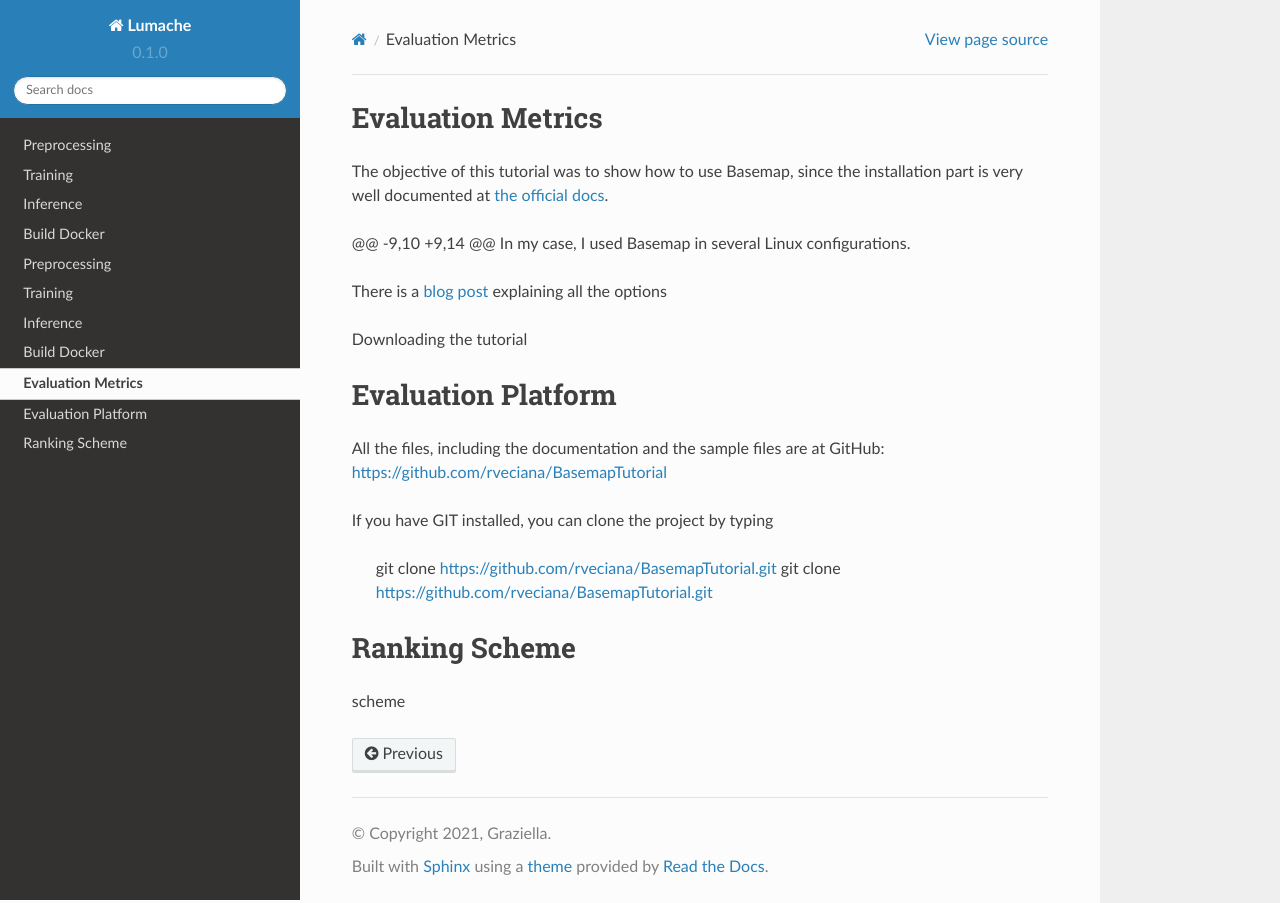
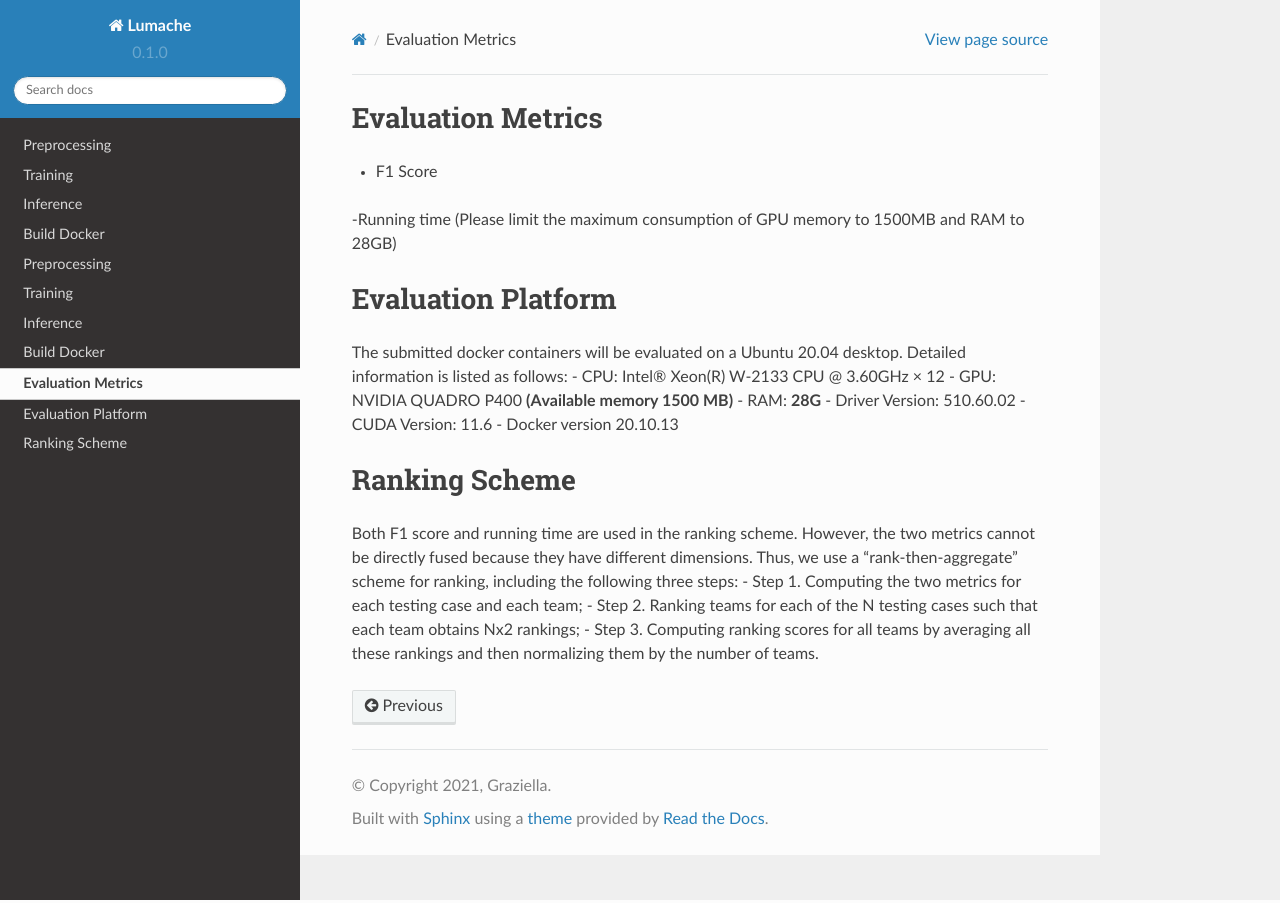
Before and after one commit to SongGu/NeurIPS-CellSeg-tutorial, a Sphinx documentation site: the page built from docs/source/test.rst, in a window 1280 px wide. Built offline with Sphinx 7.4.7 and the Read the Docs theme 2.0.0, drawn with Linux system fonts in a browser that asks for light colours; pages that are not in the unit, such as notebooks, are missing from menus.

Commit message:
Update test.rst

```diff
--- a/docs/source/test.rst
+++ b/docs/source/test.rst
@@ -1,23 +1,23 @@
 Evaluation Metrics
 =============
-The objective of this tutorial was to show how to use Basemap, since the installation part is very well documented at `the official docs <http://matplotlib.org/basemap/users/installing.html>`_.
+- F1 Score
+-Running time (Please limit the maximum consumption of GPU memory to 1500MB and RAM to 28GB)
 
-@@ -9,10 +9,14 @@ In my case, I used Basemap in several Linux configurations.
-
-There is a `blog post <http://peak5390.wordpress.com/2012/12/08/matplotlib-basemap-tutorial-installing-matplotlib-and-basemap/>`_ explaining all the options
-
-Downloading the tutorial
 
 Evaluation Platform
 =============
-All the files, including the documentation and the sample files are at GitHub: https://github.com/rveciana/BasemapTutorial
-
-If you have GIT installed, you can clone the project by typing
-
-	git clone https://github.com/rveciana/BasemapTutorial.git
-	git clone https://github.com/rveciana/BasemapTutorial.git
+The submitted docker containers will be evaluated on a Ubuntu 20.04 desktop. Detailed information is listed as follows:
+- CPU: Intel® Xeon(R) W-2133 CPU @ 3.60GHz × 12
+- GPU: NVIDIA QUADRO P400 **(Available memory 1500 MB)**
+- RAM: **28G**
+- Driver Version: 510.60.02
+- CUDA Version: 11.6
+- Docker version 20.10.13
 
 
 Ranking Scheme
 =============
-scheme
+Both F1 score and running time are used in the ranking scheme. However, the two metrics cannot be directly fused because they have different dimensions. Thus, we use a “rank-then-aggregate" scheme for ranking, including the following three steps:
+- Step 1. Computing the two metrics for each testing case and each team;
+- Step 2. Ranking teams for each of the N testing cases such that each team obtains Nx2 rankings;
+- Step 3. Computing ranking scores for all teams by averaging all these rankings and then normalizing them by the number of teams.
```
